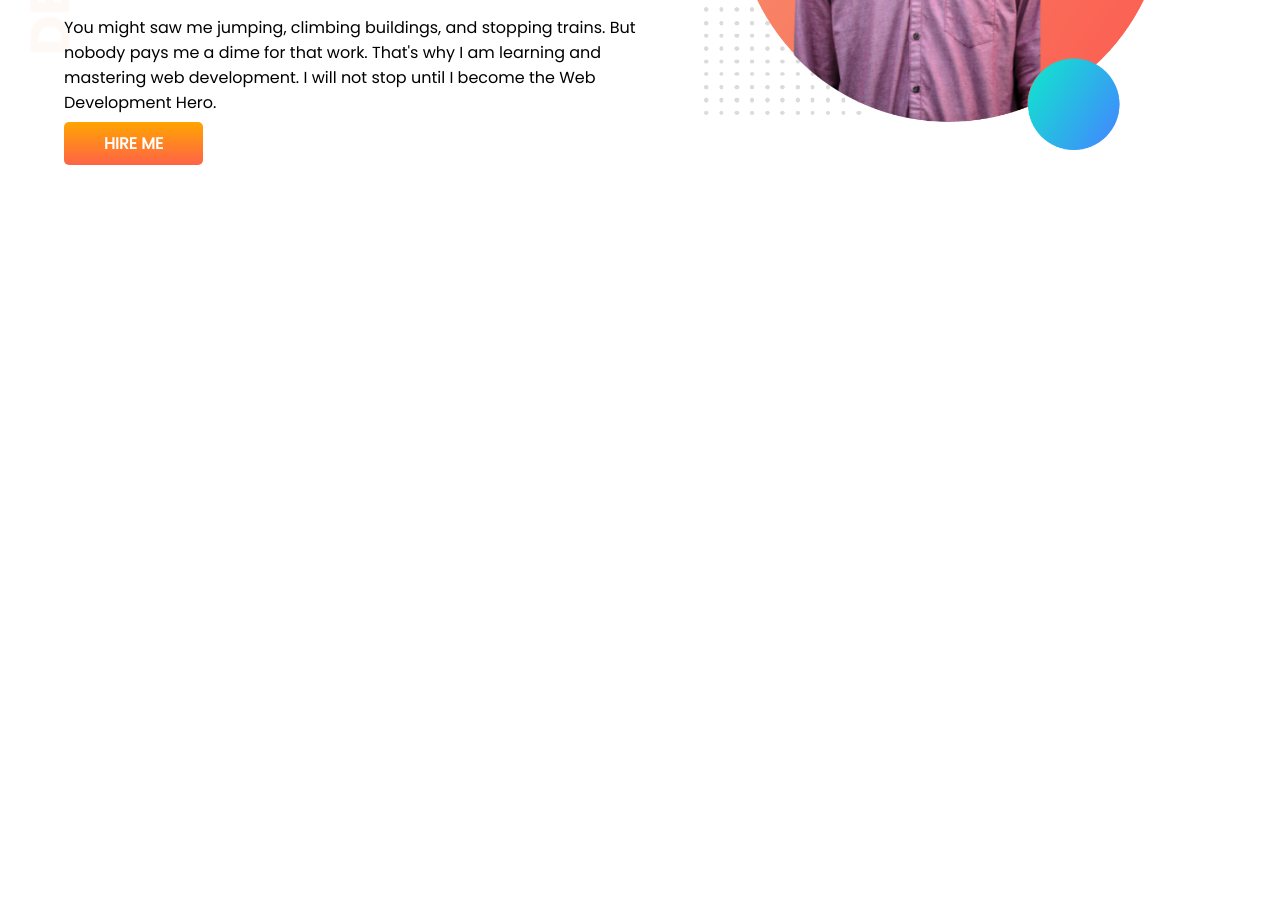
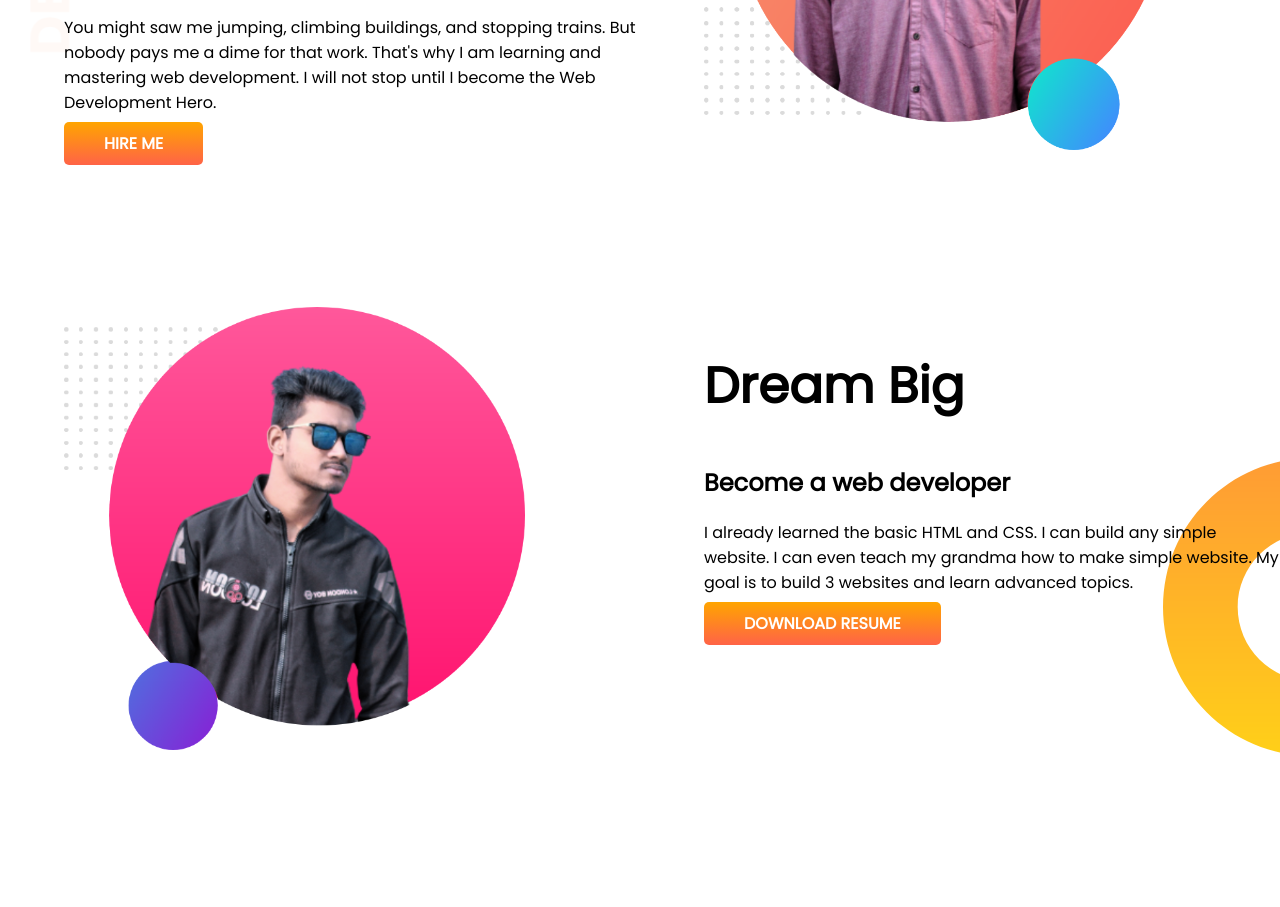
Before and after one commit to Alamin934/developer-portfolio, a plain HTML site: page index.html in a window 1280 px wide. Shown: the part 307-1214 px from the top of the page. Before the commit the page ends 800 px from the top, so only its background shows below. Drawn offline with Linux system fonts and the light colour scheme.

Commit message:
added dream big banner part

```diff
--- a/index.html
+++ b/index.html
@@ -29,6 +29,19 @@
             <img src="images/alamin.png" alt="MyPhoto">
         </div>
     </section>
+    <section id="dream-big">
+        <div class="half-width">
+            <img src="images/alamin2.png" alt="MyPhoto2">
+        </div>
+        <div class="half-width">
+            <h1>Dream Big</h1>
+            <h2>Become a web developer</h2>
+            <p>I already learned the basic HTML and CSS. I can build any simple website. I can even teach my grandma how
+                to make simple website. My goal is to build 3 websites and learn advanced topics.</p>
+            <a class="link-button" target="_blank" href="https://www.linkedin.com/in/al-amin-40a29315b/">DOWNLOAD
+                RESUME</a>
+        </div>
+    </section>
 </body>
 
 </html>
--- a/style.css
+++ b/style.css
@@ -10,6 +10,7 @@ h1{
 }
 section{
     display: flex;
+    padding-bottom: 150px;
 }
 .half-width{
     width: 50%;
@@ -30,3 +31,8 @@ section{
     background-image: url(images/top-banner.png);
     background-repeat: no-repeat;
 }
+#dream-big{
+    background-image: url(images/dream-bg.png);
+    background-repeat: no-repeat;
+    background-position: right center;
+}
```
Also changed, not shown: images/alamin2.png (added).
